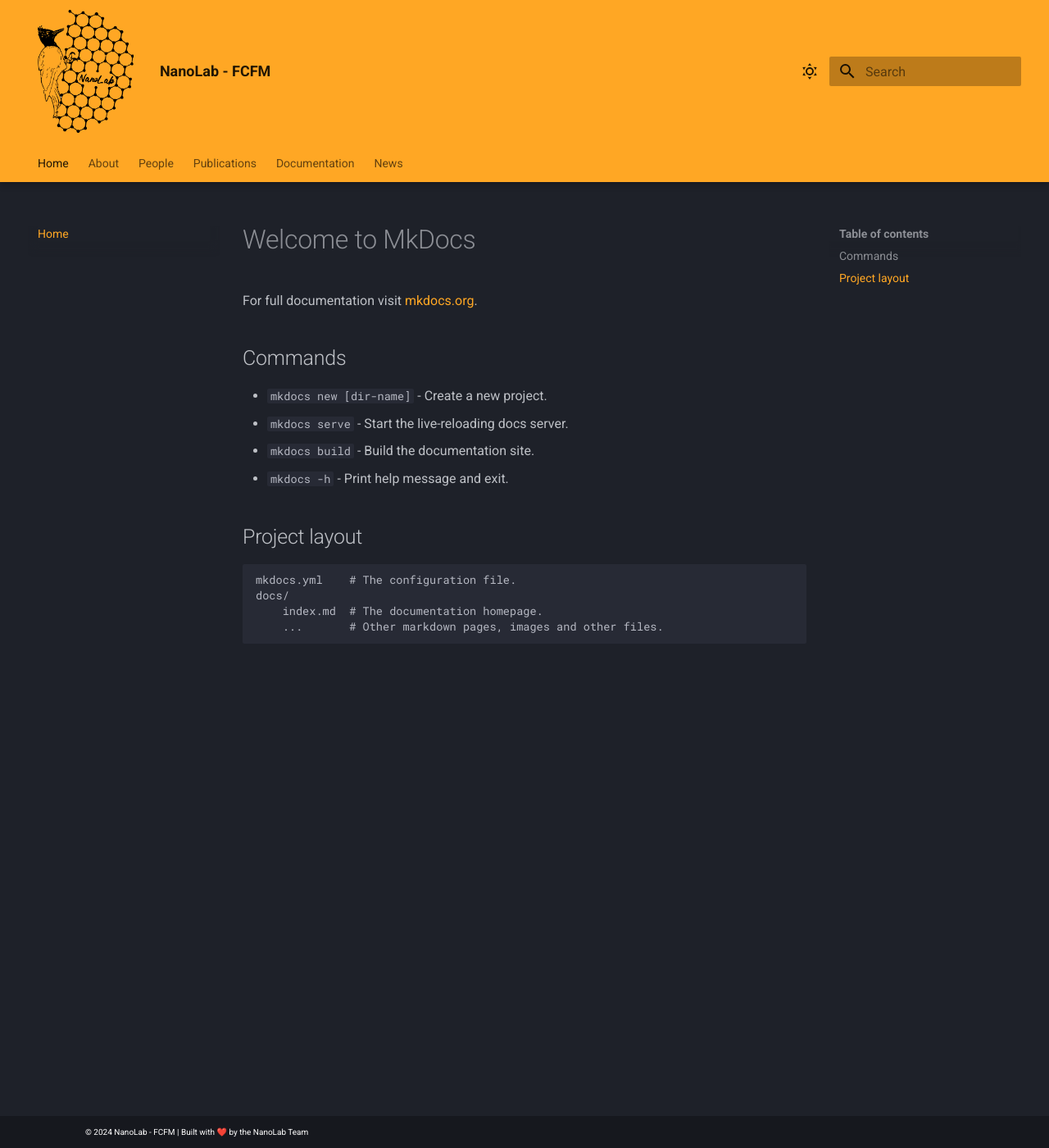
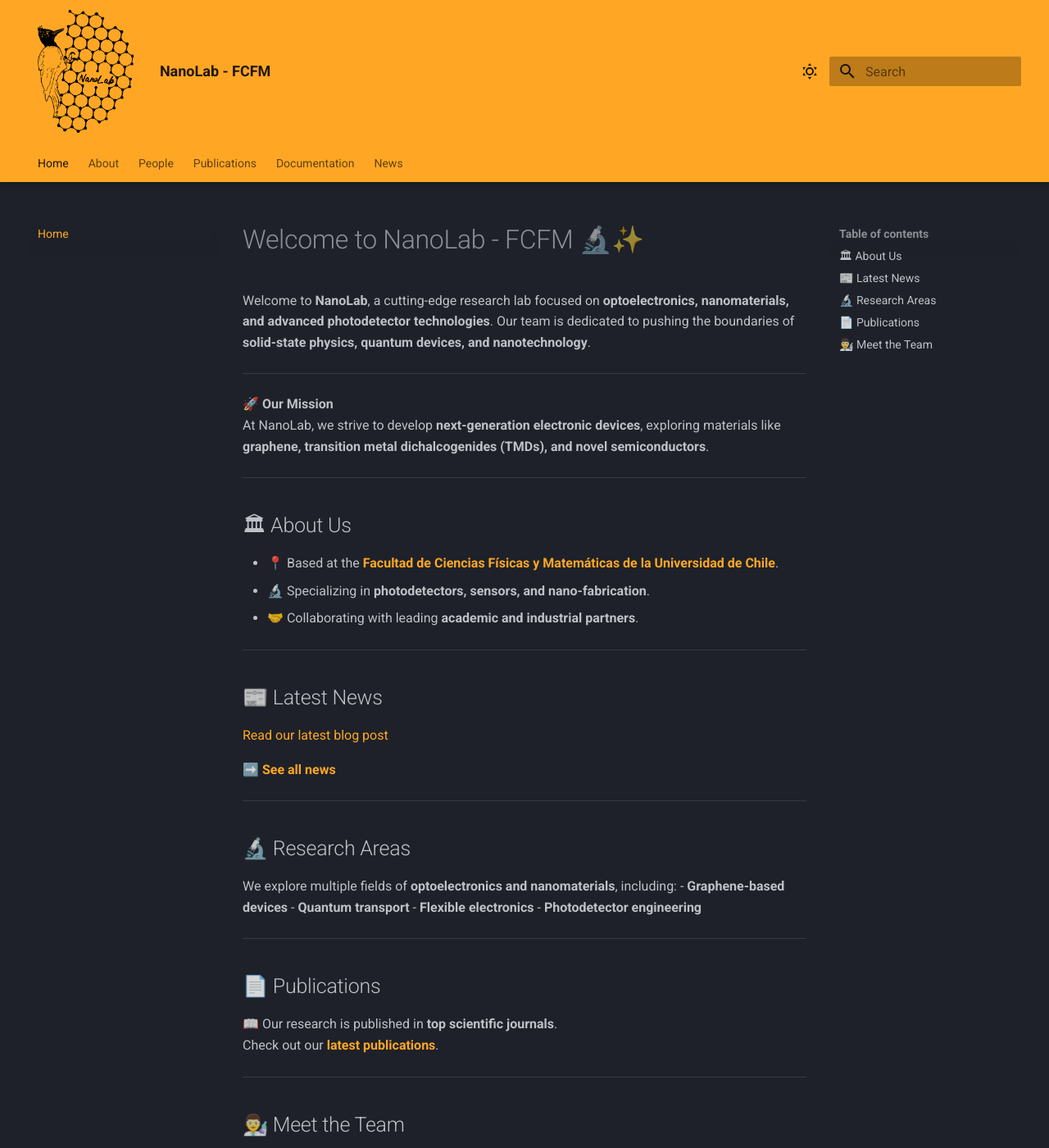
Before and after one commit to nanolab-fcfm/lab-webpage, an MkDocs documentation site: the page built from docs/index.md, in a window 1280 px wide and 1400 px high. Shown: the whole window at 82% size. Built offline with MkDocs 1.6.1 and Material for MkDocs 9.7.7, drawn with Linux system fonts in a browser that asks for light colours; some of the changed text lies outside the part shown.

Commit message:
docs index

```diff
--- a/docs/index.md
+++ b/docs/index.md
@@ -1,17 +1,42 @@
-# Welcome to MkDocs
+# Welcome to NanoLab - FCFM 🔬✨
 
-For full documentation visit [mkdocs.org](https://www.mkdocs.org).
+Welcome to **NanoLab**, a cutting-edge research lab focused on **optoelectronics, nanomaterials, and advanced photodetector technologies**. Our team is dedicated to pushing the boundaries of **solid-state physics, quantum devices, and nanotechnology**.
 
-## Commands
+---
 
-* `mkdocs new [dir-name]` - Create a new project.
-* `mkdocs serve` - Start the live-reloading docs server.
-* `mkdocs build` - Build the documentation site.
-* `mkdocs -h` - Print help message and exit.
+🚀 **Our Mission**
+At NanoLab, we strive to develop **next-generation electronic devices**, exploring materials like **graphene, transition metal dichalcogenides (TMDs), and novel semiconductors**.
 
-## Project layout
+---
 
-    mkdocs.yml    # The configuration file.
-    docs/
-        index.md  # The documentation homepage.
-        ...       # Other markdown pages, images and other files.
+## 🏛 About Us
+- 📍 Based at the **[Facultad de Ciencias Físicas y Matemáticas de la Universidad de Chile](https://ingenieria.uchile.cl/)**.
+- 🔬 Specializing in **photodetectors, sensors, and nano-fabrication**.
+- 🤝 Collaborating with leading **academic and industrial partners**.
+
+---
+
+## 📰 Latest News
+[Read our latest blog post](blog/posts/slafes/SLAFES.md)
+
+➡️ **[See all news](blog/index.md)**
+
+---
+
+## 🔬 Research Areas
+We explore multiple fields of **optoelectronics and nanomaterials**, including:
+- **Graphene-based devices**
+- **Quantum transport**
+- **Flexible electronics**
+- **Photodetector engineering**
+
+---
+
+## 📄 Publications
+📖 Our research is published in **top scientific journals**.
+Check out our **[latest publications](publications.md)**.
+
+---
+
+## 👨‍🔬 Meet the Team
+👥 **[Our researchers and collaborators](people.md)** are at the forefront of **nanoscience innovation**.
```
